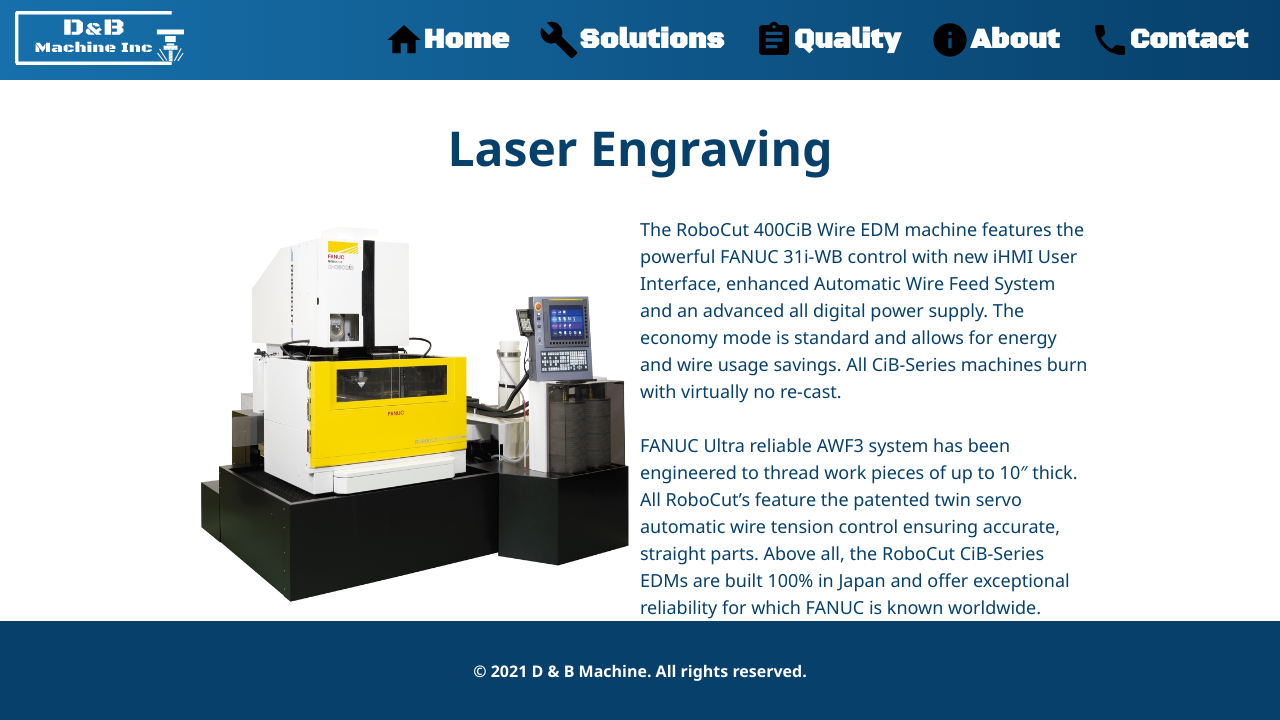
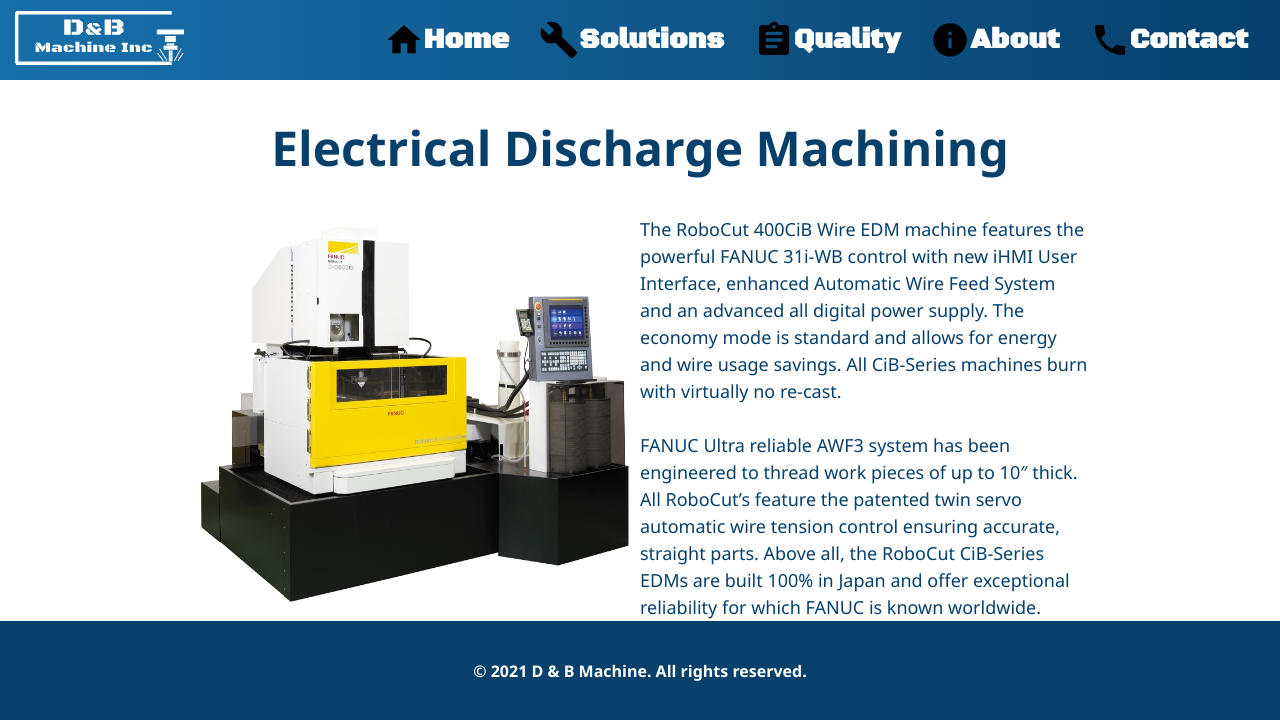
Before and after one commit to irendon1993/dandbwebsite, a React (Create React App) app: page /wire in a window 1280 px wide. Shown: the top 720 px of the page. Built offline with nearby package versions, Linux system fonts and the light colour scheme; no server answers.

Commit message:
Title error

```diff
--- a/src/Pages/Wire.jsx
+++ b/src/Pages/Wire.jsx
@@ -23,7 +23,7 @@
 
   return (
     <div className="wire">
-      <h1>Laser Engraving</h1>
+      <h1>Electrical Discharge Machining</h1>
 
       <div className="wireBox">
         <div className="wireHero">
```
Also changed, not shown: 1 other file (tests, documents, lock files or other folders).
